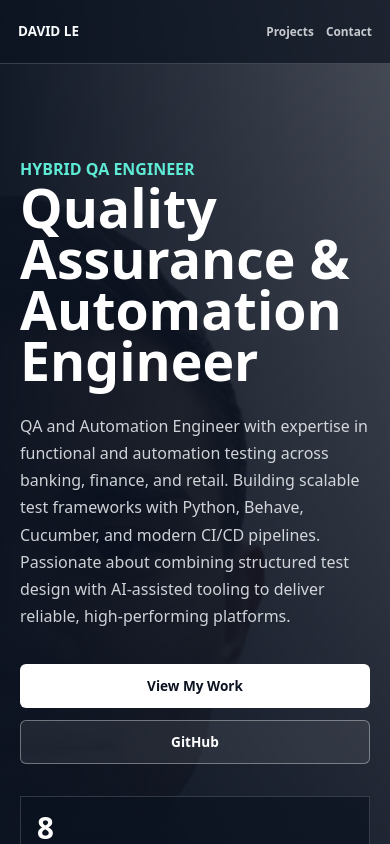
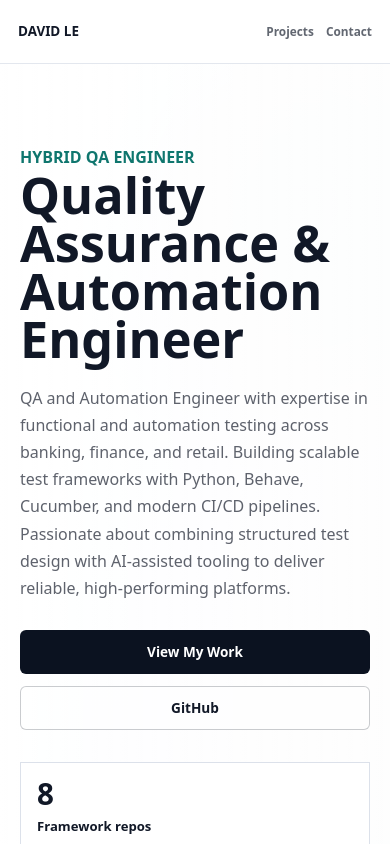
Before and after one commit to daviiidle/dlorddev, a Next.js app in the folder personal-website/: page / in a window 390 px wide. Shown: the top 844 px of the page. Built offline with nearby package versions, Linux system fonts and the light colour scheme.

Commit message:
Simplify portfolio hero and move profile photo

```diff
--- a/personal-website/src/app/globals.css
+++ b/personal-website/src/app/globals.css
@@ -50,9 +50,9 @@ a {
   gap: 1rem;
   min-height: 72px;
   padding: 0 32px;
-  border-bottom: 1px solid rgba(255, 255, 255, 0.18);
-  background: rgba(11, 18, 32, 0.68);
-  color: #f8fafc;
+  border-bottom: 1px solid rgba(217, 222, 232, 0.72);
+  background: rgba(255, 255, 255, 0.78);
+  color: var(--ink);
   backdrop-filter: blur(18px);
 }
 
@@ -72,12 +72,12 @@ a {
 }
 
 .site-nav__links a {
-  color: rgba(248, 250, 252, 0.78);
+  color: rgba(17, 24, 39, 0.66);
   transition: color 0.2s ease;
 }
 
 .site-nav__links a:hover {
-  color: #ffffff;
+  color: var(--ink);
 }
 
 .section-inner {
@@ -93,15 +93,10 @@ a {
   display: grid;
   align-items: end;
   overflow: hidden;
-  background: var(--dark);
-  color: #ffffff;
-}
-
-.hero-section__image {
-  z-index: -3;
-  object-fit: cover;
-  object-position: 68% center;
-  filter: saturate(0.88) contrast(1.05);
+  background:
+    radial-gradient(circle at 78% 18%, rgba(15, 118, 110, 0.08), transparent 28%),
+    linear-gradient(180deg, #ffffff 0%, #f5f7fb 100%);
+  color: var(--ink);
 }
 
 .hero-section__scrim {
@@ -109,8 +104,8 @@ a {
   inset: 0;
   z-index: -2;
   background:
-    linear-gradient(90deg, rgba(11, 18, 32, 0.94) 0%, rgba(11, 18, 32, 0.78) 38%, rgba(11, 18, 32, 0.2) 74%),
-    linear-gradient(0deg, rgba(11, 18, 32, 0.92) 0%, rgba(11, 18, 32, 0) 38%);
+    linear-gradient(90deg, rgba(255, 255, 255, 0.96), rgba(255, 255, 255, 0.78)),
+    linear-gradient(0deg, rgba(243, 245, 248, 0.92), rgba(243, 245, 248, 0));
 }
 
 .hero-section__content {
@@ -118,8 +113,8 @@ a {
   grid-template-columns: minmax(0, 1.05fr) minmax(300px, 0.75fr);
   align-items: end;
   gap: clamp(2rem, 5vw, 5rem);
-  padding-top: 130px;
-  padding-bottom: clamp(48px, 8vw, 92px);
+  padding-top: 112px;
+  padding-bottom: clamp(34px, 5vw, 62px);
 }
 
 .hero-copy {
@@ -137,22 +132,22 @@ a {
 
 .hero-copy .section-kicker,
 .contact-section .section-kicker {
-  color: #5eead4;
+  color: var(--accent);
 }
 
 .hero-copy h1 {
-  max-width: 12ch;
+  max-width: 11.5ch;
   margin: 0;
-  font-size: clamp(3.35rem, 8vw, 8.5rem);
+  font-size: clamp(3.15rem, 7.4vw, 7.75rem);
   line-height: 0.95;
-  font-weight: 850;
+  font-weight: 820;
   letter-spacing: 0;
 }
 
 .hero-copy p {
   max-width: 720px;
-  margin: 26px 0 0;
-  color: rgba(248, 250, 252, 0.82);
+  margin: 22px 0 0;
+  color: rgba(17, 24, 39, 0.68);
   font-size: clamp(1rem, 1.8vw, 1.22rem);
   line-height: 1.7;
 }
@@ -162,7 +157,7 @@ a {
   display: flex;
   flex-wrap: wrap;
   gap: 12px;
-  margin-top: 34px;
+  margin-top: 28px;
 }
 
 .button {
@@ -182,12 +177,23 @@ a {
 }
 
 .button--light {
+  background: var(--dark);
+  color: #ffffff;
+}
+
+.contact-section .button--light {
   background: #ffffff;
   color: var(--dark);
 }
 
 .button--ghost {
-  border: 1px solid rgba(255, 255, 255, 0.36);
+  border: 1px solid rgba(17, 24, 39, 0.22);
+  color: var(--ink);
+  background: rgba(255, 255, 255, 0.34);
+}
+
+.contact-section .button--ghost {
+  border-color: rgba(255, 255, 255, 0.36);
   color: #ffffff;
   background: rgba(255, 255, 255, 0.08);
 }
@@ -196,15 +202,15 @@ a {
   display: grid;
   grid-template-columns: repeat(3, minmax(0, 1fr));
   align-self: end;
-  border: 1px solid rgba(255, 255, 255, 0.16);
-  background: rgba(11, 18, 32, 0.68);
+  border: 1px solid rgba(217, 222, 232, 0.9);
+  background: rgba(255, 255, 255, 0.72);
   backdrop-filter: blur(20px);
 }
 
 .hero-proof div {
   min-width: 0;
   padding: clamp(16px, 2.2vw, 26px);
-  border-right: 1px solid rgba(255, 255, 255, 0.12);
+  border-right: 1px solid rgba(217, 222, 232, 0.9);
 }
 
 .hero-proof div:last-child {
@@ -227,7 +233,7 @@ a {
 
 .hero-proof p {
   margin: 5px 0 0;
-  color: rgba(248, 250, 252, 0.68);
+  color: rgba(17, 24, 39, 0.58);
   font-size: 0.78rem;
   line-height: 1.45;
 }
@@ -643,9 +649,45 @@ a {
   scroll-margin-top: 88px;
 }
 
-.contact-section h2 {
+.contact-section h2,
+.profile-panel__copy h2 {
   max-width: 900px;
   color: #ffffff;
+}
+
+.profile-panel {
+  display: grid;
+  grid-template-columns: 260px minmax(0, 1fr);
+  gap: clamp(28px, 6vw, 84px);
+  align-items: center;
+  max-width: 1100px;
+}
+
+.profile-panel__media {
+  position: relative;
+  width: 240px;
+  aspect-ratio: 4 / 5;
+  overflow: hidden;
+  border-radius: 8px;
+  border: 1px solid rgba(255, 255, 255, 0.22);
+  background: rgba(255, 255, 255, 0.08);
+}
+
+.profile-panel__image {
+  object-fit: cover;
+  object-position: center;
+}
+
+.profile-panel__copy > p:not(.section-kicker) {
+  max-width: 680px;
+  margin: 22px 0 0;
+  color: rgba(248, 250, 252, 0.72);
+  font-size: clamp(1rem, 1.8vw, 1.16rem);
+  line-height: 1.7;
+}
+
+.profile-panel__copy h2 {
+  font-size: clamp(2.4rem, 5.6vw, 5.4rem);
 }
 
 @media (max-width: 1120px) {
@@ -690,12 +732,17 @@ a {
 
   .hero-section__scrim {
     background:
-      linear-gradient(90deg, rgba(11, 18, 32, 0.96), rgba(11, 18, 32, 0.72)),
-      linear-gradient(0deg, rgba(11, 18, 32, 0.94), rgba(11, 18, 32, 0.12));
+      linear-gradient(90deg, rgba(255, 255, 255, 0.96), rgba(255, 255, 255, 0.86)),
+      linear-gradient(0deg, rgba(243, 245, 248, 0.94), rgba(243, 245, 248, 0.12));
   }
 
   .hero-copy h1 {
     max-width: 11ch;
+  }
+
+  .hero-section__content {
+    padding-top: 122px;
+    padding-bottom: 34px;
   }
 
   .hero-proof {
@@ -704,7 +751,7 @@ a {
 
   .hero-proof div {
     border-right: 0;
-    border-bottom: 1px solid rgba(255, 255, 255, 0.12);
+    border-bottom: 1px solid rgba(217, 222, 232, 0.9);
   }
 
   .hero-proof div:last-child {
@@ -736,4 +783,12 @@ a {
   .button {
     width: 100%;
   }
+
+  .profile-panel {
+    grid-template-columns: 1fr;
+  }
+
+  .profile-panel__media {
+    width: 180px;
+  }
 }
--- a/personal-website/src/app/page.tsx
+++ b/personal-website/src/app/page.tsx
@@ -37,14 +37,6 @@ export default function Home() {
       </motion.nav>
 
       <section id="about" className="hero-section">
-        <Image
-          src="/images/portrait.jpg"
-          alt="David Le"
-          fill
-          sizes="100vw"
-          className="hero-section__image"
-          priority
-        />
         <div className="hero-section__scrim" />
         <div className="section-inner hero-section__content">
           <motion.div
@@ -334,9 +326,25 @@ export default function Home() {
             whileInView="visible"
             viewport={{ once: true, margin: "-80px" }}
             transition={{ duration: 0.55 }}
+            className="profile-panel"
           >
+            <div className="profile-panel__media">
+              <Image
+                src="/images/portrait.jpg"
+                alt="David Le"
+                fill
+                sizes="(max-width: 768px) 180px, 260px"
+                className="profile-panel__image"
+                priority
+              />
+            </div>
+            <div className="profile-panel__copy">
               <p className="section-kicker">{siteContent.contact.title}</p>
               <h2>{siteContent.contact.description}</h2>
+              <p>
+                Melbourne-based QA and automation engineer building CI-backed frameworks across
+                Playwright, Cypress, Selenium, API, BDD, Postman/Newman, and AI-assisted tooling.
+              </p>
               <div className="contact-actions">
                 <a className="button button--light" href={`mailto:${siteContent.contact.email.address}`}>
                   {siteContent.contact.email.text}
@@ -350,6 +358,7 @@ export default function Home() {
                   {siteContent.contact.linkedin.text}
                 </a>
               </div>
+            </div>
           </motion.div>
         </div>
       </section>
```
Lines whose indentation alone changed are shown as unchanged.
